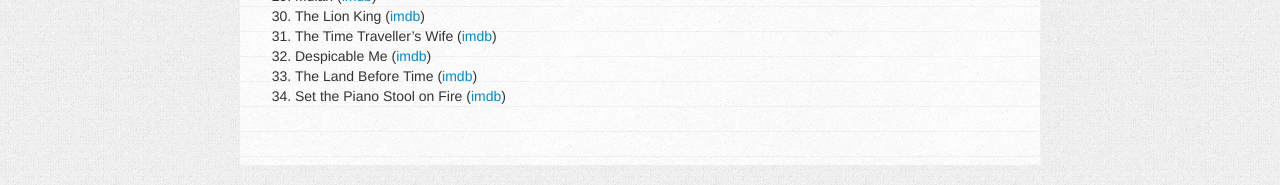
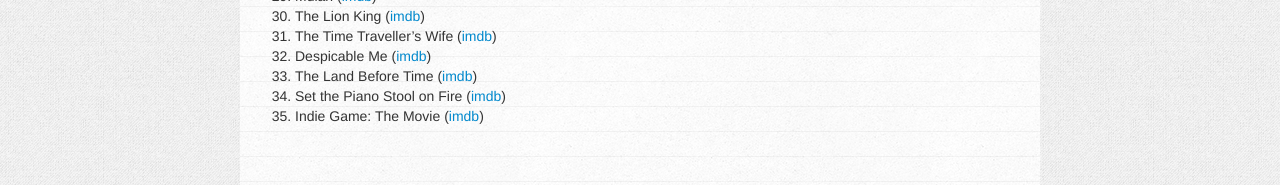
Before and after one commit to charlottepierce/charlottepierce.github.com, a Jekyll site: the page built from _posts/2013-01-01-50-50-Challenge-2013.markdown, in a window 1280 px wide. Shown: the part 1302-1487 px from the top of the page. Built offline with Jekyll 4.4.1, drawn with Linux system fonts in a browser that asks for light colours.

Commit message:
Updated 50/50 challenge list.

```diff
--- a/_posts/2013-01-01-50-50-Challenge-2013.markdown
+++ b/_posts/2013-01-01-50-50-Challenge-2013.markdown
@@ -60,3 +60,4 @@
 32. Despicable Me ([imdb](http://www.imdb.com/title/tt1323594/))
 33. The Land Before Time ([imdb](http://www.imdb.com/title/tt0095489/))
 34. Set the Piano Stool on Fire ([imdb](http://www.imdb.com/title/tt1956619/))
+35. Indie Game: The Movie ([imdb](http://www.imdb.com/title/tt1942884/))
```
